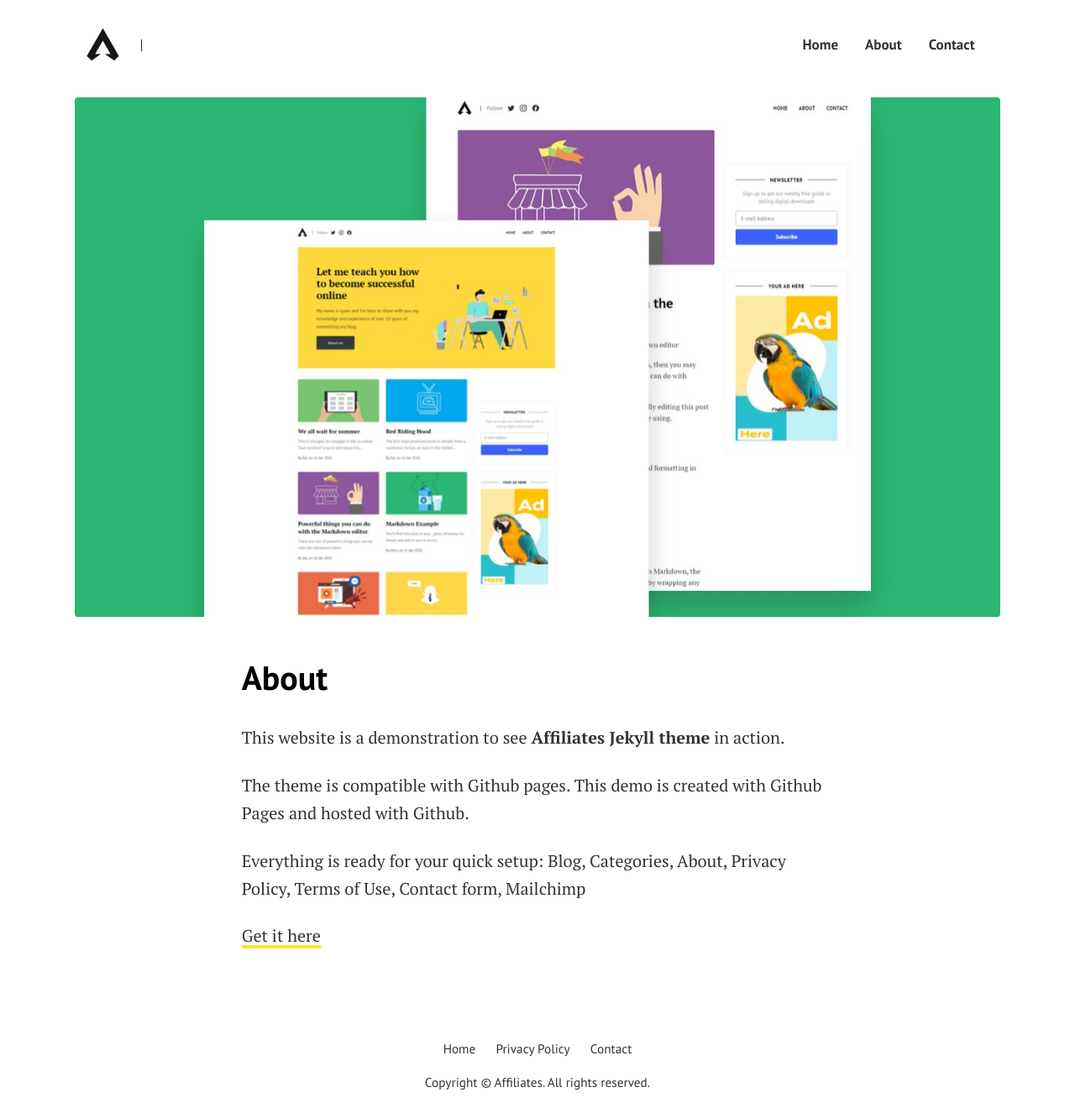
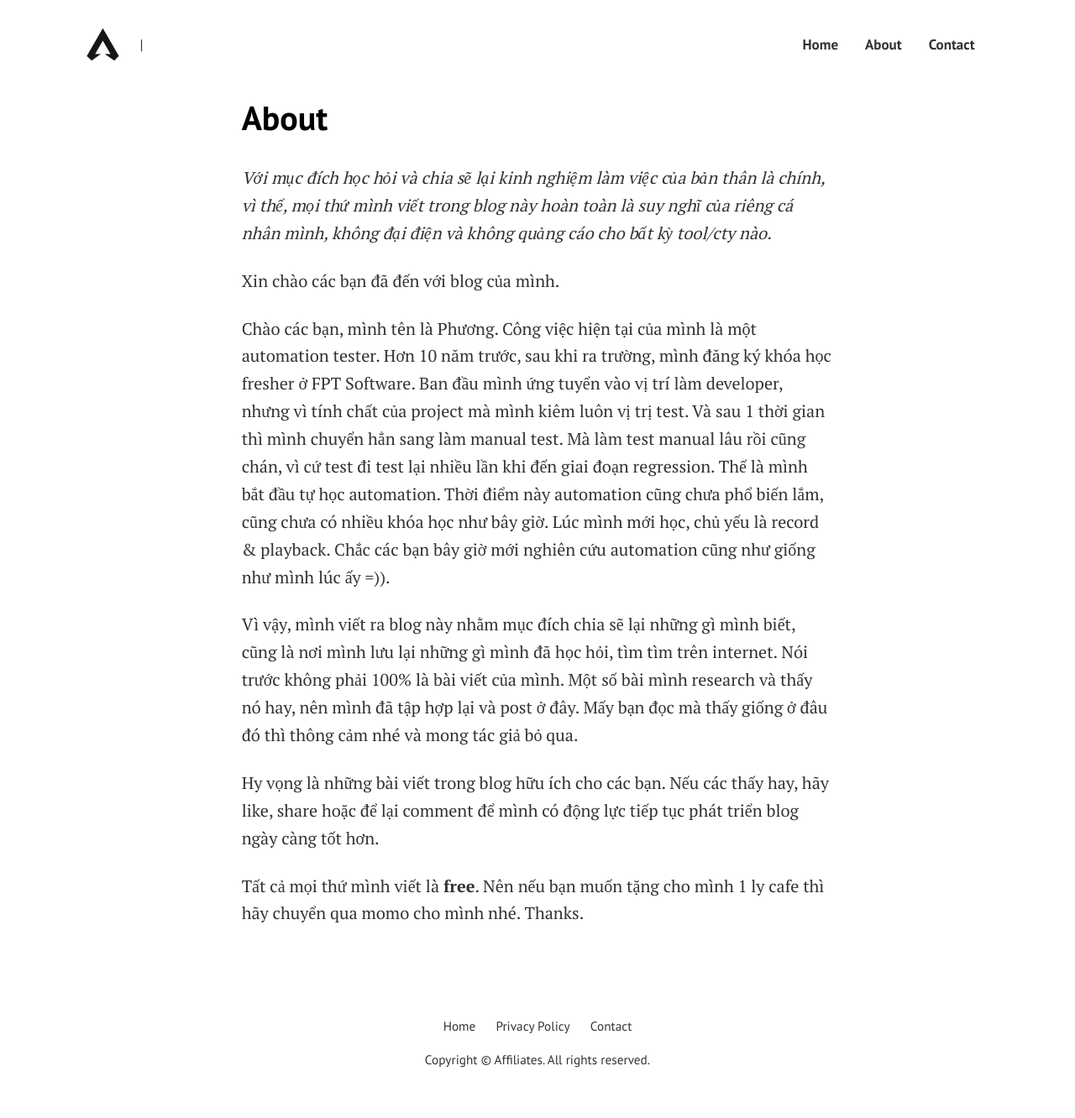
Before and after one commit to ltphuong/ltphuong.github.io, a Jekyll site: the page built from pages/about.md, in a window 1280 px wide and 1332 px high. Shown: the whole window at 84% size. Built offline with Jekyll 4.4.1, drawn with Linux system fonts in a browser that asks for light colours.

Commit message:
Update About Page

```diff
--- a/pages/about.md
+++ b/pages/about.md
@@ -2,13 +2,17 @@
 layout: page
 title: About
 permalink: "/about/"
-image: assets/images/screenshot.png
+
 ---
 
-This website is a demonstration to see **Affiliates Jekyll theme** in action.
+*Với mục đích học hỏi và chia sẽ lại kinh nghiệm làm việc của bản thân là chính, vì thế, mọi thứ mình viết trong blog này hoàn toàn là suy nghĩ của riêng cá nhân mình, không đại điện và không quảng cáo cho bất kỳ tool/cty nào.*
 
-The theme is compatible with Github pages. This demo is created with Github Pages and hosted with Github.
+Xin chào các bạn đã đến với blog của mình.
 
-Everything is ready for your quick setup: Blog, Categories, About, Privacy Policy, Terms of Use, Contact form, Mailchimp
+Chào các bạn, mình tên là Phương. Công việc hiện tại của mình là một automation tester. Hơn 10 năm trước, sau khi ra trường, mình đăng ký khóa học fresher ở FPT Software. Ban đầu mình ứng tuyển vào vị trí làm developer, nhưng vì tính chất của project mà mình kiêm luôn vị trị test. Và sau 1 thời gian thì mình chuyển hẳn sang làm manual test. Mà làm test manual lâu rồi cũng chán, vì cứ test đi test lại nhiều lần khi đến giai đoạn regression. Thế là mình bắt đầu tự học automation. Thời điểm này automation cũng chưa phổ biến lắm, cũng chưa có nhiều khóa học như bây giờ. Lúc mình mới học, chủ yếu là record & playback. Chắc các bạn bây giờ mới nghiên cứu automation cũng như giống như mình lúc ấy =)).
 
-[Get it here](https://bootstrapstarter.com/jekyll-theme-memoirs/)
+Vì vậy, mình viết ra blog này nhằm mục đích chia sẽ lại những gì mình biết, cũng là nơi mình lưu lại những gì mình đã học hỏi, tìm tìm trên internet. Nói trước không phải 100% là bài viết của mình. Một số bài mình research và thấy nó hay, nên mình đã tập hợp lại và post ở đây. Mấy bạn đọc mà thấy giống ở đâu đó thì thông cảm nhé và mong tác giả bỏ qua.
+
+Hy vọng là những bài viết trong blog hữu ích cho các bạn. Nếu các thấy hay, hãy like, share hoặc để lại comment để mình có động lực tiếp tục phát triển blog ngày càng tốt hơn.
+
+Tất cả mọi thứ mình viết là **free**. Nên nếu bạn muốn tặng cho mình 1 ly cafe thì hãy chuyển qua momo cho mình nhé. Thanks.
```
